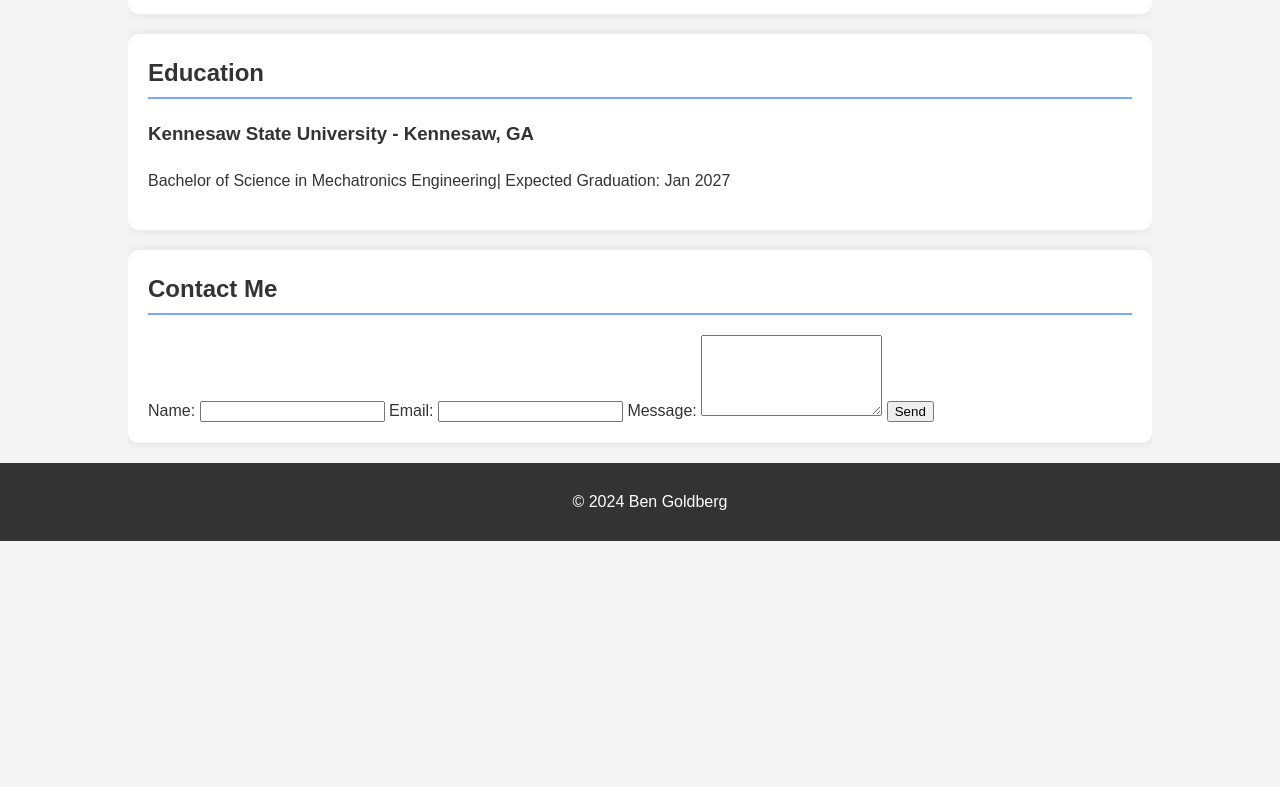
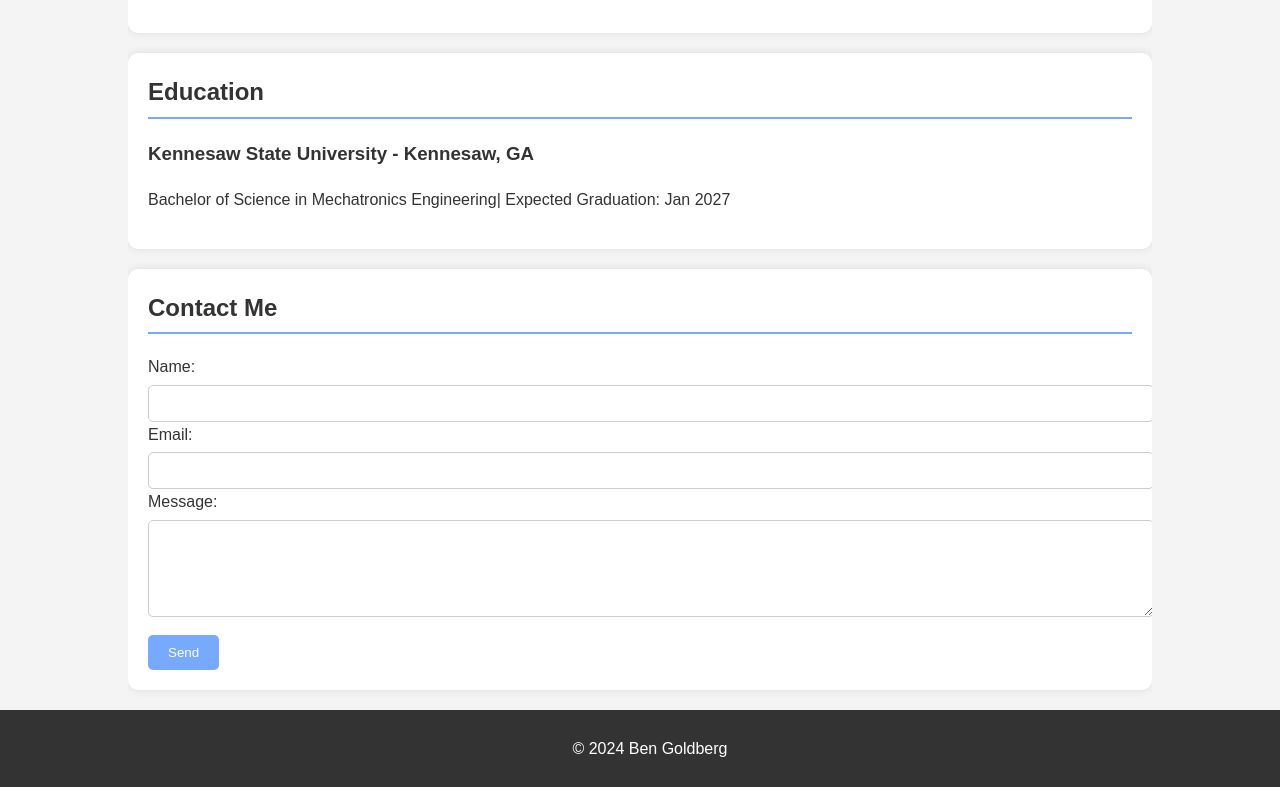
Before and after one commit to bg10389/bg10389.github.io, a plain HTML site: page index.html in a window 1280 px wide. Shown: the part 1942-2729 px from the top of the page. Before the commit the page ends 2483 px from the top, so only its background shows below. Drawn offline with Linux system fonts and the light colour scheme.

Commit message:
Update styles.css

```diff
--- a/css/styles.css
+++ b/css/styles.css
@@ -8,11 +8,13 @@ body {
     color: #333;
     line-height: 1.6;
 }
+
 .container {
     width: 80%;
     margin: auto;
     overflow: hidden;
 }
+
 header {
     background: #333;
     color: #fff;
@@ -21,10 +23,12 @@ header {
     border-bottom: #77aaff 3px solid;
     text-align: center;
 }
+
 header h1 {
     margin: 0;
     font-size: 2.5em;
 }
+
 .main-section {
     padding: 20px;
     background: #fff;
@@ -32,6 +36,7 @@ header h1 {
     border-radius: 10px;
     box-shadow: 0 0 10px rgba(0, 0, 0, 0.1);
 }
+
 .section-title {
     color: #333;
     border-bottom: #77aaff 2px solid;
@@ -39,12 +44,35 @@ header h1 {
     font-size: 1.5em;
     margin-top: 0;
 }
+
 .project-image {
     max-width: 100%;
     height: auto;
     border-radius: 10px;
     margin-top: 10px;
 }
+
+/* General link styling */
+a {
+    color: #77aaff;
+    text-decoration: none;
+}
+a:hover {
+    text-decoration: underline;
+}
+
+/* Specific styles for navigation links */
+.nav-link {
+    color: #fff;
+    font-size: 1.2em;
+    margin: 0 10px;
+}
+.nav-link:hover {
+    color: #77aaff;
+    text-decoration: none;
+}
+
+/* Footer styling */
 footer {
     background: #333;
     color: #fff;
@@ -53,10 +81,30 @@ footer {
     width: 100%;
     margin-top: auto;
 }
-a {
-    color: #77aaff;
-    text-decoration: none;
+
+/* Input and Button Styling */
+input[type="text"],
+input[type="email"],
+input[type="password"],
+textarea {
+    padding: 10px;
+    border: 1px solid #ccc;
+    border-radius: 5px;
+    width: 100%; /* Adjust as needed */
+    margin-top: 5px;
+    font-family: Arial, sans-serif;
+    color: #333;
 }
-a:hover {
-    text-decoration: underline;
+
+button {
+    background-color: #77aaff;
+    color: #fff;
+    padding: 10px 20px;
+    border: none;
+    border-radius: 5px;
+    cursor: pointer;
+    margin-top: 10px;
 }
+button:hover {
+    background-color: #005f99;
+}
```
